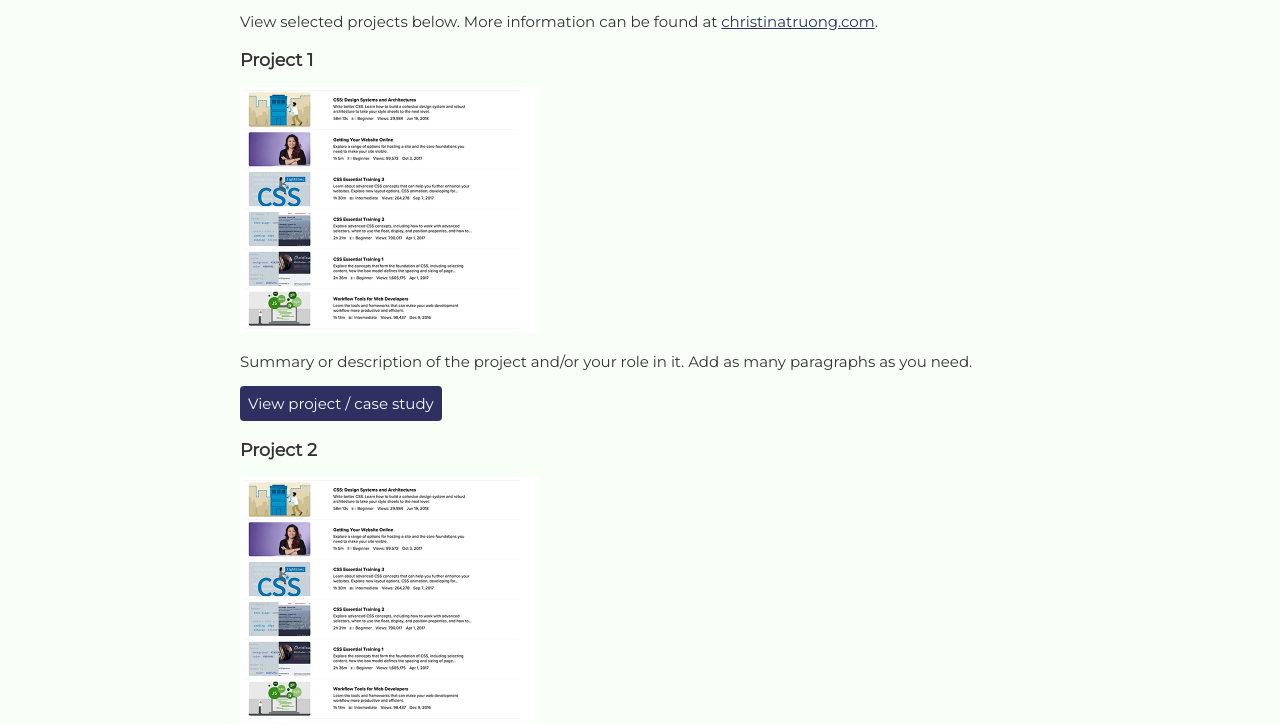
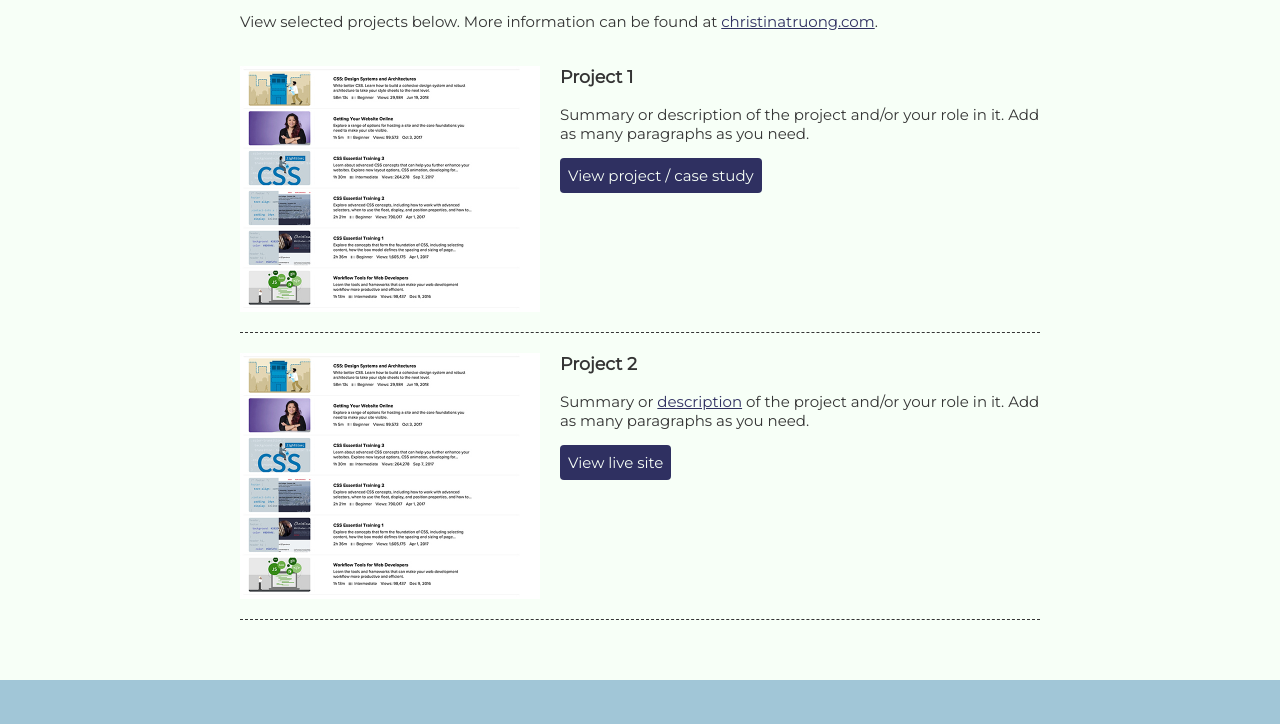
Before and after one commit to luminitap/ccs-portfolio, a plain HTML site: page index.html in a window 1280 px wide. Shown: the part 556-1280 px from the top of the page. Drawn offline with Linux system fonts and the light colour scheme.

Commit message:
Float and box model fix

```diff
--- a/css/styles.css
+++ b/css/styles.css
@@ -77,8 +77,17 @@ header {
 .projects .btn:hover {
     background: rgba(47, 48, 97, 80%);
 }
+.project-item {
+    overflow: hidden;
+    border-bottom: 1px dashed #343434;
+    padding: 20px 0;
+}
 .project-item img {
     float: left;
+    margin-right: 20px;
+}
+.project-item h3 {
+    margin-top: 0;
 }
 /* Work Experience
 ------------------------------------*/
--- a/index.html
+++ b/index.html
@@ -27,23 +27,22 @@
           <h2>Featured Projects</h2>
           <p>View selected projects below. More information can be found at <a href="http://christinatruong.com">christinatruong.com</a>.</p>
 
-          <!-- Copy the whole <section> block to add more projects. -->
-          <section>
+          <!-- Project 1. -->
+          <section class="project-item">
+            <img src="images/project-courses.jpg" alt="book cover and inside snipet of the book">
             <h3>Project 1</h3>
-            <img src="images/project-courses.jpg" alt="book cover and inside snipet of the book">
             <p>Summary or description of the project and/or your role in it. Add as many paragraphs as you need.</p>
             <a class="btn" href="#" target="_blank">View project / case study</a>
           </section>
-          <!-- End of Project block. -->
 
-          <!-- Copy the whole <section> block to add more projects. -->
-            <section>
+          <!-- Project 2. -->
+            <section class="project-item">
+              <img src="images/project-courses.jpg" alt="book cover and inside snipet of the book">
               <h3>Project 2</h3>
-              <img src="images/project-courses.jpg" alt="book cover and inside snipet of the book">
               <p>Summary or <a href="">description</a> of the project and/or your role in it. Add as many paragraphs as you need.</p>
               <a class="btn" href="#" target="_blank">View live site</a>
             </section>
-            <!-- End of Project block. -->
+
         </div>
       </section>
 
```
